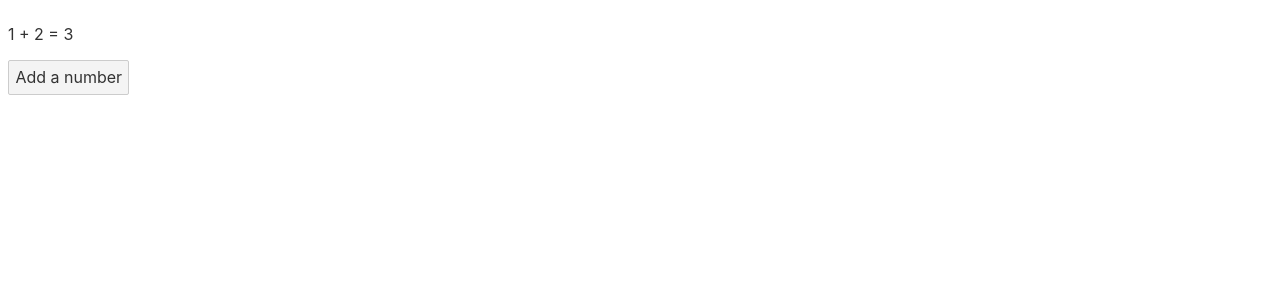
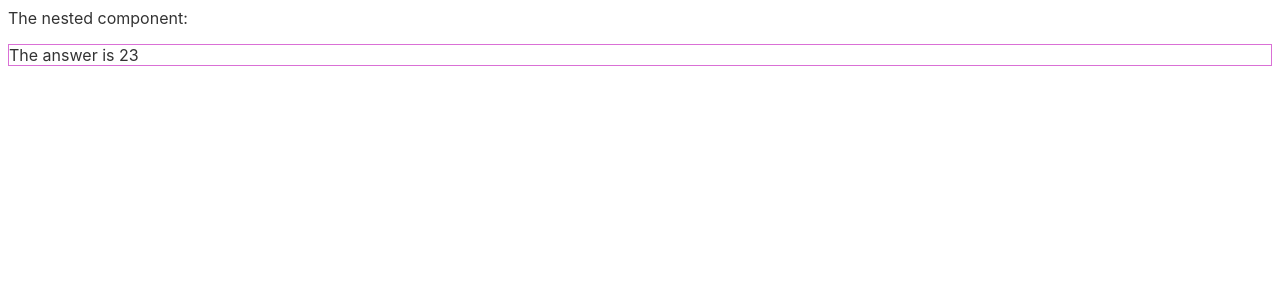
Before and after one commit to mvargasmoran/svelte101-all-bosses, a Svelte app: page / in a window 1280 px wide. Shown: the top 300 px of the page. Built offline with nearby package versions, Linux system fonts and the light colour scheme.

Commit message:
Add declaring props tutorial
https://svelte.dev/tutorial/declaring-props

```diff
--- a/src/App.svelte
+++ b/src/App.svelte
@@ -1,24 +1,5 @@
 <script>
-  //let numbers = [1, 2, 3, 4];
-  let numbers = [1, 2];
-  function addNumberFugly1() {
-    // push doesn't trigger and update/reactivity
-    numbers.push(numbers.length + 1);
-    numbers = numbers; // this ugly trick solves the issue, as reactivity is triggered by assignment
-  }
-
-  function addNumberTrickery() {
-    numbers = [...numbers, numbers.length + 1]; // this it's still a little trick like, but it gets the job done
-  }
-
-  function addNumber() {
-    numbers[numbers.length] = numbers.length + 1;
-  }
-
-  $: sum = numbers.reduce((t, n) => t + n, 0);
+  import Nested from './Nested.svelte';
 </script>
-
-<p>{numbers.join(' + ')} = {sum}</p>
-<button on:click="{addNumber}">
-  Add a number
-</button>
+The nested component:
+<Nested answer={23}/>
--- a/src/Nested.svelte
+++ b/src/Nested.svelte
@@ -1,5 +1,8 @@
+<script>
+  export let answer;
+</script>
 <p>
-  This is a nested paragraph
+  The answer is {23}
 </p>
 <style>
   p {
```
